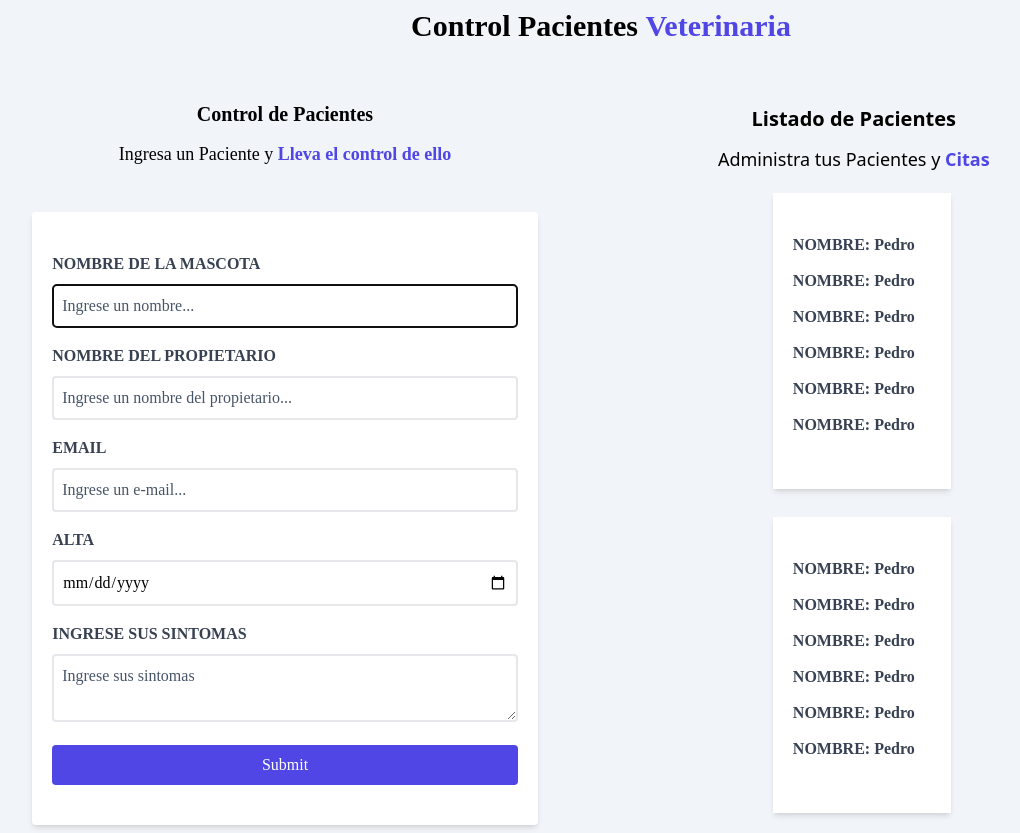
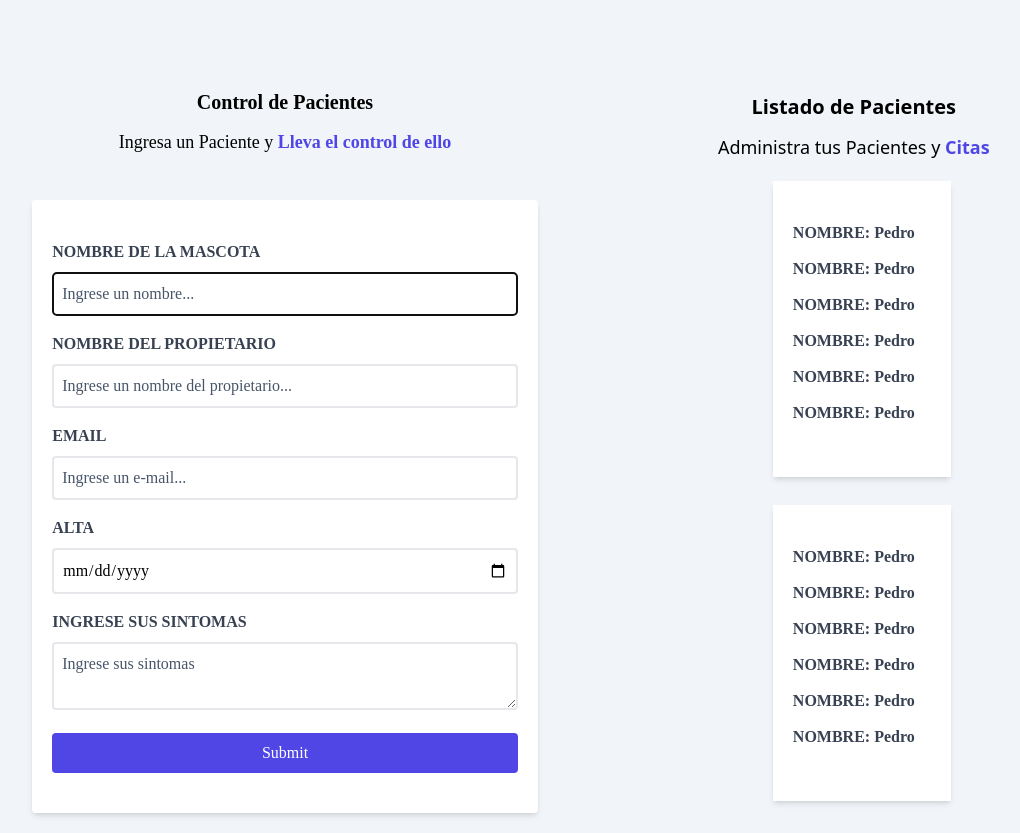
Before and after one commit to leandroquiroga/control-paciente-react, a React (Vite) app: page / in a window 1280 px wide. Shown: the whole page, without its empty margins (39-1059 px from the left). Built offline with nearby package versions, Linux system fonts and the light colour scheme.

Commit message:
Components Header

```diff
--- a/src/components/Header/Header.jsx
+++ b/src/components/Header/Header.jsx
@@ -1,12 +1,12 @@
 
-import React, { Fragment } from 'react';
+import React from 'react';
 
-export const Header = () => {
+export const Header = ({title, subTitile}) => {
     return (
-        <header>
-            <h1 className='font-poppins font-semibold text-3xl text-center md:w-2/3 mx-auto' >
-                Control Pacientes {''}
-                <span className='text-indigo-600 font-black'>Veterinaria</span>
+        <header className='p-3 font-poppins'>
+            <h1 className='font-semibold text-3xl text-center md:w-2/3 mx-auto' >
+                { title } {''}
+                <span className='text-indigo-600 font-black'>{ subTitile }</span>
             </h1>
         </header>
     )
```
